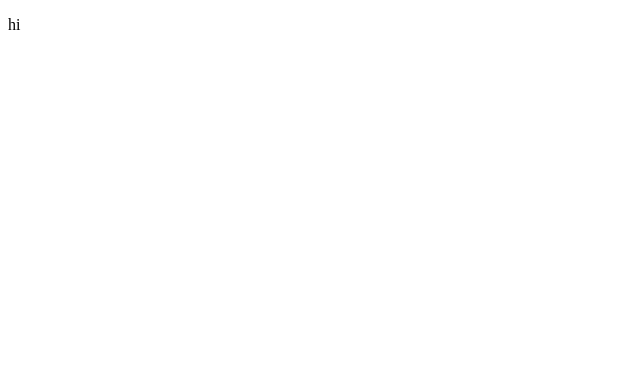
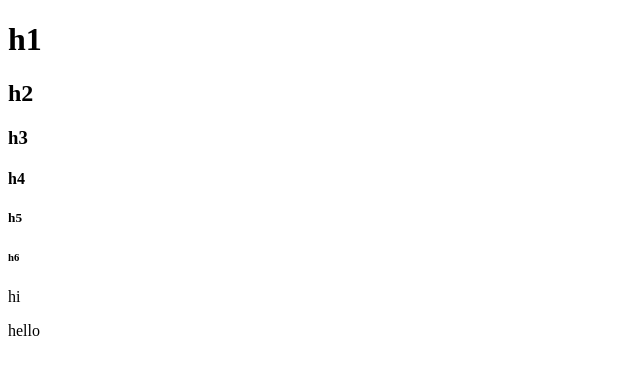
Before and after one commit to deniscozma2019/Frontend-Learning, a plain HTML site: page index.html in a window 1280 px wide. Shown: the whole page, without its empty margins (0-640 px from the left). Drawn offline with Linux system fonts and the light colour scheme.

Commit message:
Frontend learning repository

```diff
--- a/index.html
+++ b/index.html
@@ -1,9 +1,17 @@
 <!DOCTYPE html>
 <html>
     <head>
-
+        <title>First Web page</title>
     </head>
     <body>
+        <h1>h1</h1>
+        <h2>h2</h2>
+        <h3>h3</h3>
+        <h4>h4</h4>
+        <h5>h5</h5>
+        <h6>h6</h6>
         <p>hi</p>
+        <p>hello</p>
+
     </body>
     </html>
```
